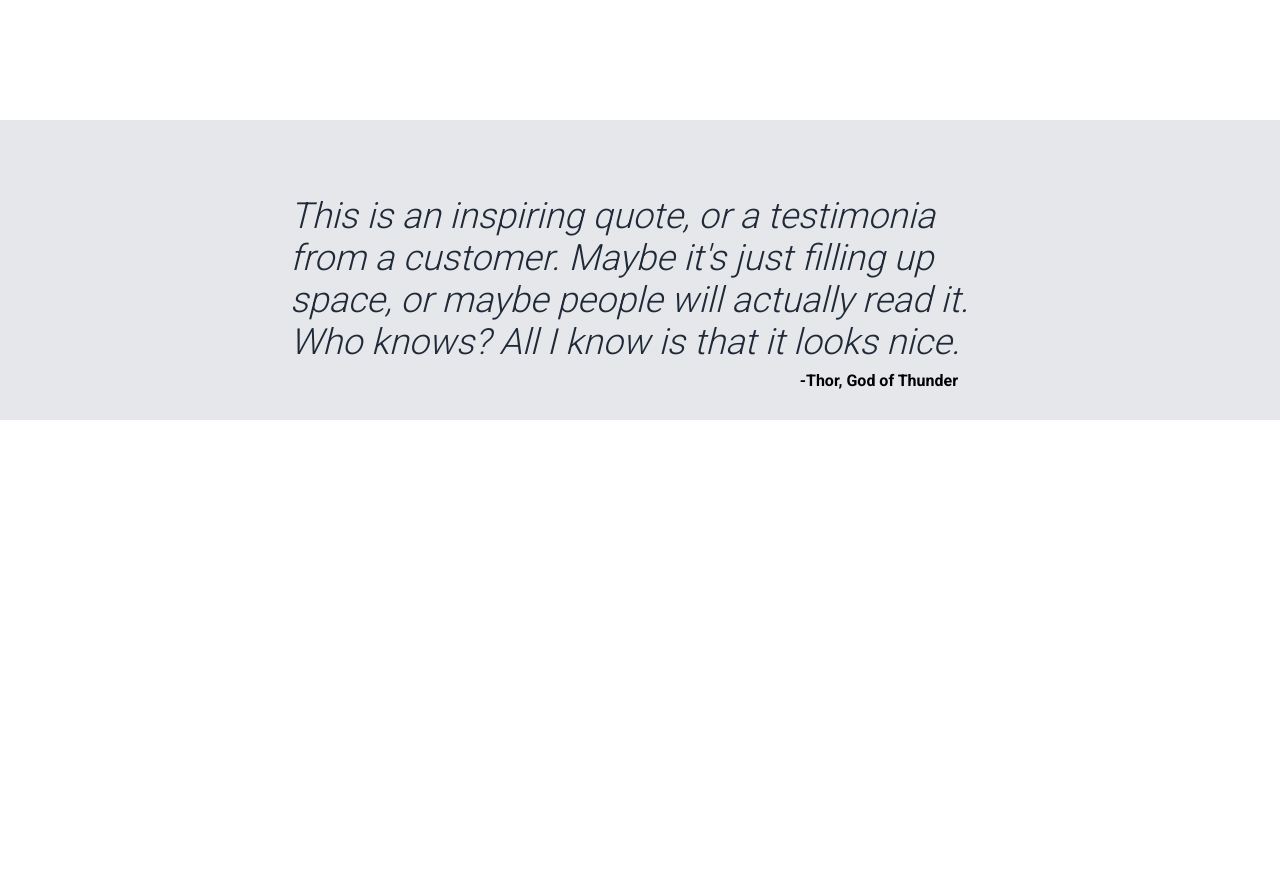
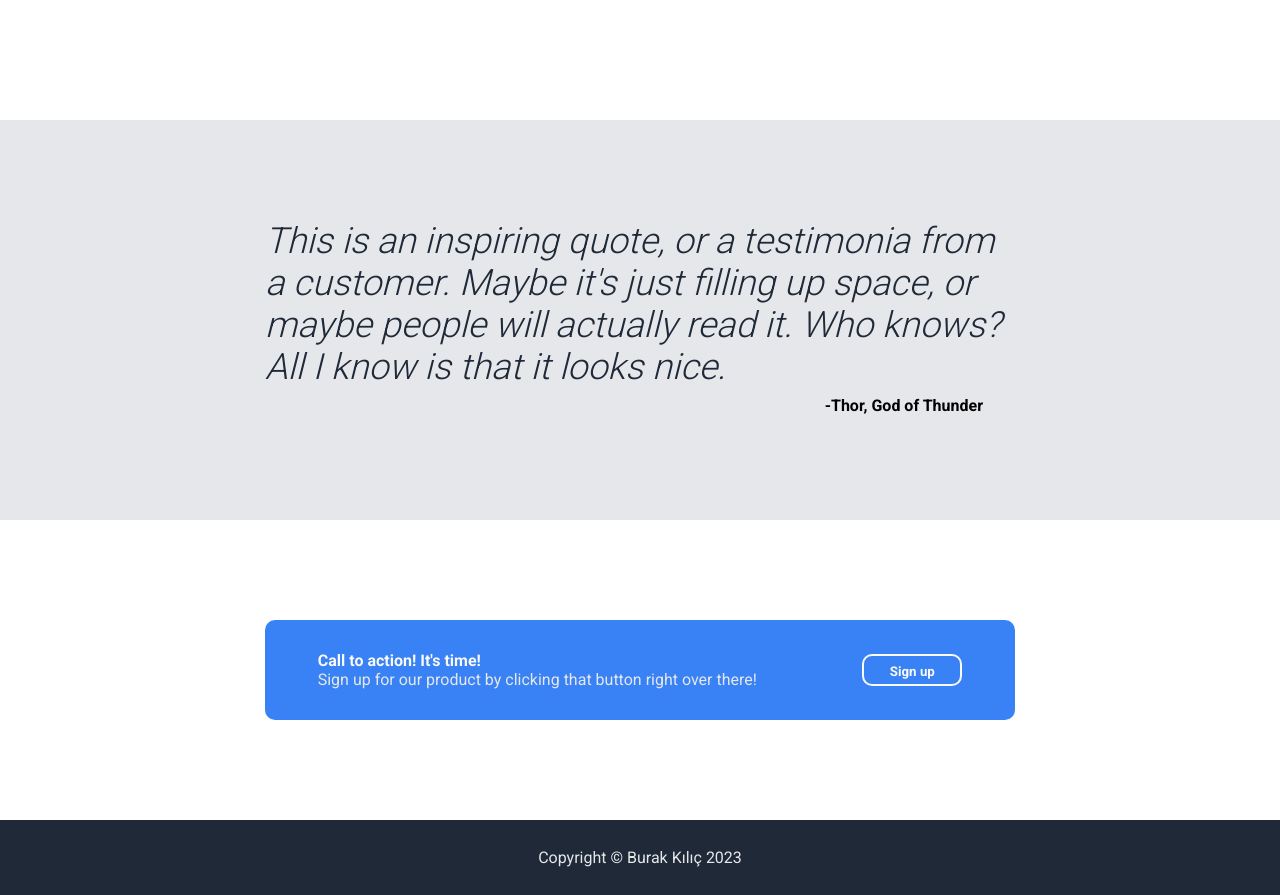
Before and after one commit to burak-kilic/landing-page, a plain HTML site: page index.html in a window 1280 px wide. Shown: the part 740-1635 px from the top of the page. Before the commit the page ends 1160 px from the top, so only its background shows below. Drawn offline with Linux system fonts and the light colour scheme.

Commit message:
Done lower and footer section

```diff
--- a/index.html
+++ b/index.html
@@ -1,5 +1,5 @@
 <!DOCTYPE html>
-<html lang="en">
+<html>
 <head>
     <meta charset="utf-8">
     <link rel="stylesheet" href="styles/styles.css">
@@ -14,9 +14,9 @@
     <div class="header">
         <h3 class="logo-text">Header Logo</h3>
         <ul class="hlinks">
-            <li class="hlink"><a href="" class="hlinktext">header link one</a></li>
-            <li class="hlink"><a href="" class="hlinktext">header link two</a></li>
-            <li class="hlink"><a href="" class="hlinktext">header link three</a></li>
+            <li class="hlink"><a href="#upper" class="hlinktext">header link one</a></li>
+            <li class="hlink"><a href="#lower-top" class="hlinktext">header link two</a></li>
+            <li class="hlink"><a href="#lower" class="hlinktext">header link three</a></li>
         </ul>
     </div>
     <!-- Upper Top Section -->
@@ -31,7 +31,7 @@
         </div>
     </div>
     <!-- Upper Section -->
-    <div class="upper">
+    <div class="upper" id="upper">
         <h2 class="upper-text">Some random information.</h2>
         <div class="img-sect">
             <div class="upper-img">
@@ -54,7 +54,7 @@
     </div>
 
     <!-- Lower Top Section -->
-    <div class="lower-top">
+    <div class="lower-top" id="lower-top">
         <div class="quote-sect">
             <h2 class="quote">This is an inspiring quote, or a testimonia from a customer.
                 Maybe it's just filling up space, or maybe people will actually read it.
@@ -65,5 +65,21 @@
     </div>
     <div class="clear"></div>
 
+    <!-- Lower Section -->
+    <div class="lower" id="lower">
+        <div class="call-sect">
+            <div class="text">
+                <p class="call-title">Call to action! It's time!</p>
+                <p class="call-text">Sign up for our product by clicking that button right over there!</p>
+            </div>
+            <button class="btn-call">Sign up</button>
+        </div>
+    </div>
+    <!-- Footer Section -->
+    <div class="footer">
+        <div class="footer-text">
+            <p>Copyright © Burak Kılıç 2023</p>
+        </div>
+    </div>
 </body>
 </html>
--- a/styles/styles.css
+++ b/styles/styles.css
@@ -73,6 +73,10 @@
     font-weight: bold;
     cursor: pointer;
 }
+.btn:hover{
+    background-color: #F9FAF8;
+    color: #3882f6;
+}
 img{
     object-fit:cover;
     height: 100%;
@@ -107,7 +111,7 @@ img{
 
 .lower-top{
     background-color: #E5E7EB;
-    height: 300px;
+    height: 400px;
     display: flex;
     justify-content: center;
     align-items: center;
@@ -115,8 +119,8 @@ img{
 }
 
 .quote-sect{
-    height: 150px;
-    width: 700px;
+    height: 200px;
+    width: 750px;
 }
 
 .quote-sect p{
@@ -130,7 +134,61 @@ img{
     font-style: italic;
     color: #1F2937;
     font-weight: lighter;
+    text-align: left;
 }
 .clear{
     clear: both;
 }
+/* Lower */
+
+.lower{
+    height: 300px;
+    display: flex;
+    justify-content: center;
+    align-items: center;
+}
+.call-sect{
+    height: 100px;
+    width: 750px;
+    border-radius: 10px;
+    background-color: #3882f6;
+    display: flex;
+    justify-content: center;
+    align-items: center;
+    justify-content: space-around;
+}
+.call-title{
+    color: #F9FAF8;
+    font-weight: bold;
+}
+.call-text{
+    color: #E5E7EB;
+}
+.btn-call{
+    border: 2px solid #F9FAF8;
+    border-radius: 10px;
+    color: #F9FAF8;
+    font-weight: bold;
+    height: 32px;
+    width: 100px;
+    padding: 8px;
+    background-color: #3882f6;
+    cursor: pointer;
+}
+.btn-call:hover{
+    color: #3882f6;
+    background-color: #F9FAF8;
+}
+/* Footer */
+
+.footer{
+    background-color: #1F2937;
+    height: 75px;
+    display: flex;
+    justify-content: center;
+    align-items: center;
+}
+
+.footer-text{
+    color: #E5E7EB;
+}
```
